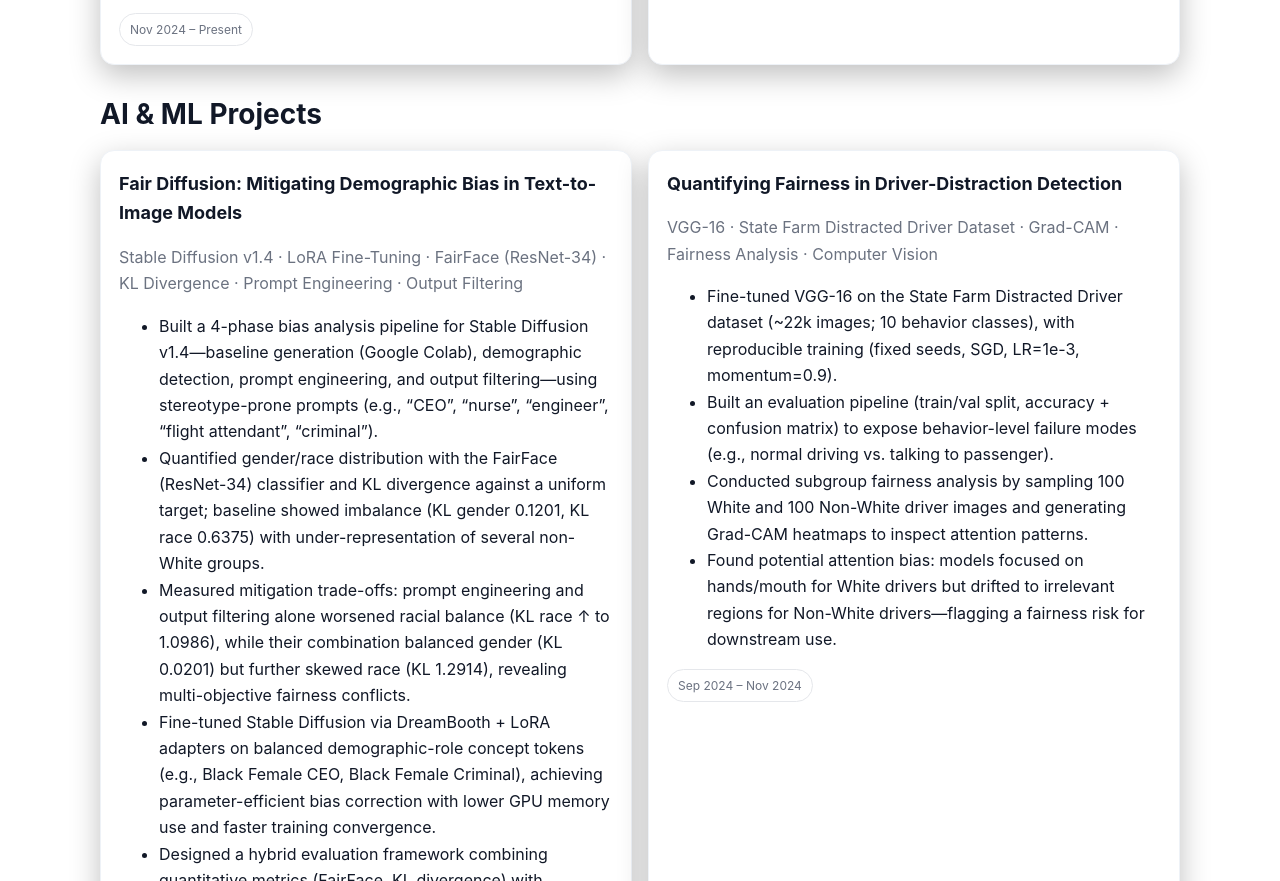
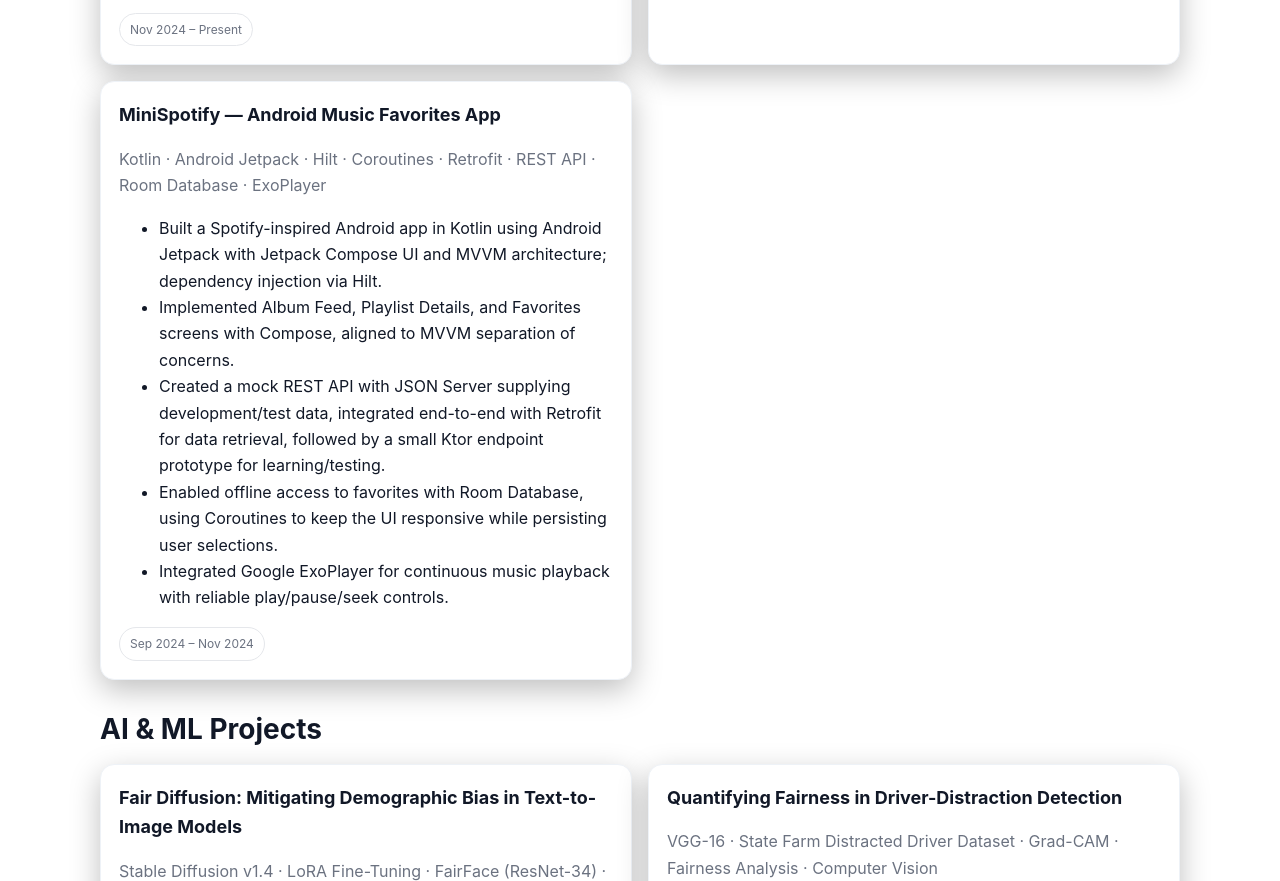
Before and after one commit to Gin-87/Gin-87.github.io, a plain HTML site: page index.html in a window 1280 px wide. Shown: the part 2871-3752 px from the top of the page. Drawn offline with Linux system fonts and the light colour scheme.

Commit message:
chore: update index.html

```diff
--- a/index.html
+++ b/index.html
@@ -267,6 +267,21 @@
           </div>
         </article>
 
+        <article class="card">
+          <h3>MiniSpotify — Android Music Favorites App</h3>
+          <p class="muted">Kotlin · Android Jetpack · Hilt · Coroutines · Retrofit · REST API · Room Database · ExoPlayer</p>
+          <ul>
+            <li>Built a Spotify-inspired Android app in Kotlin using Android Jetpack with Jetpack Compose UI and MVVM architecture; dependency injection via Hilt.</li>
+            <li>Implemented Album Feed, Playlist Details, and Favorites screens with Compose, aligned to MVVM separation of concerns.</li>
+            <li>Created a mock REST API with JSON Server supplying development/test data, integrated end-to-end with Retrofit for data retrieval, followed by a small Ktor endpoint prototype for learning/testing.</li>
+            <li>Enabled offline access to favorites with Room Database, using Coroutines to keep the UI responsive while persisting user selections.</li>
+            <li>Integrated Google ExoPlayer for continuous music playback with reliable play/pause/seek controls.</li>
+          </ul>
+          <div style="display:flex;gap:10px;flex-wrap:wrap;margin-top:8px">
+            <span class="chip">Sep 2024 – Nov 2024</span>
+          </div>
+        </article>
+
       </div>
     </section>
 
```
